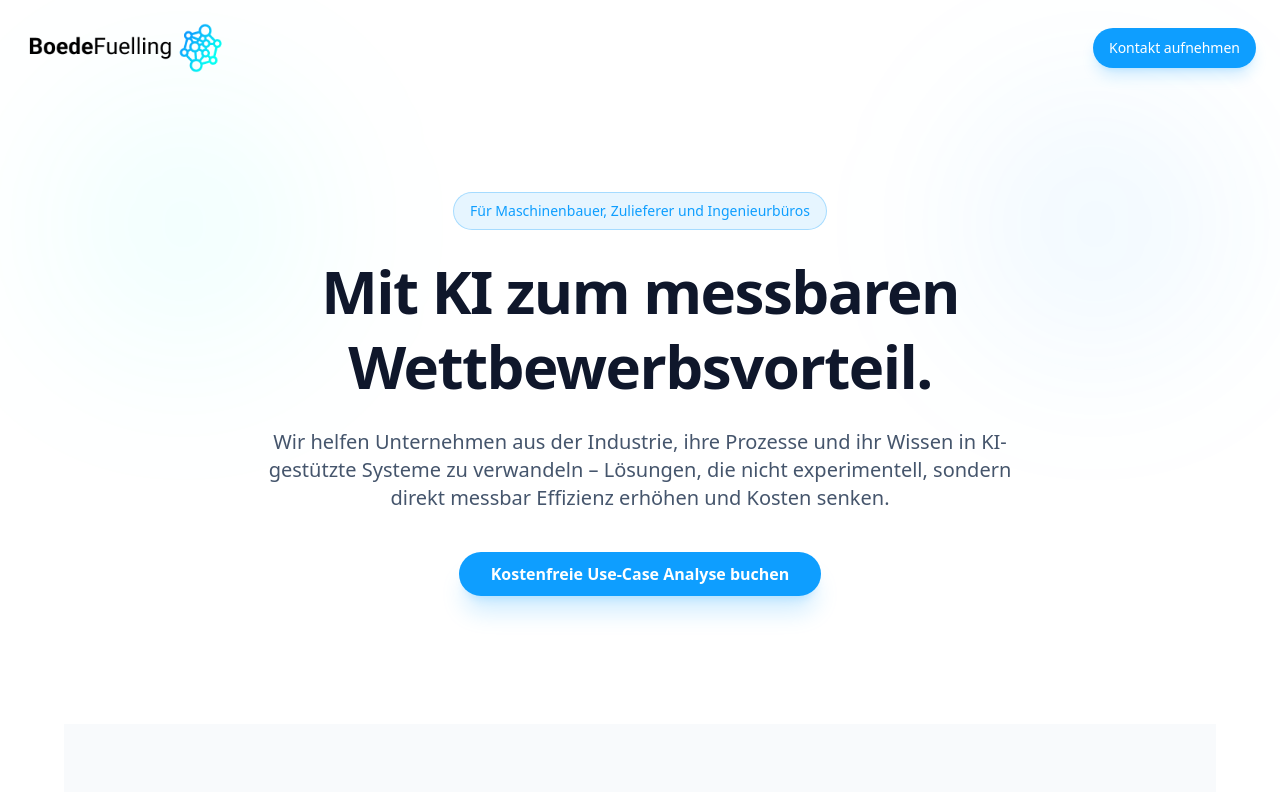
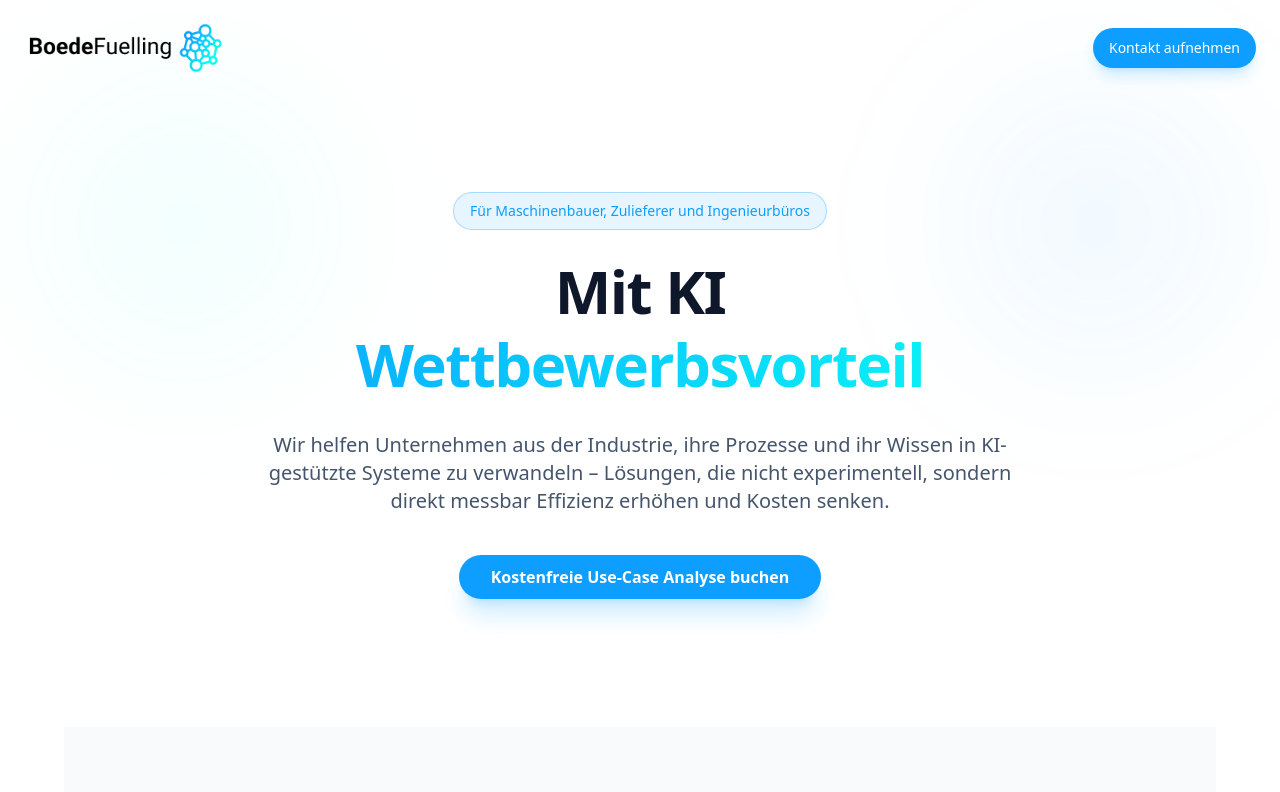
Before and after one commit to bf-2026/boedefuelling.com, a React (Vite) app: page / in a window 1280 px wide. Shown: the top 792 px of the page. Built offline with nearby package versions, Linux system fonts and the light colour scheme.

Commit message:
hero title animated

```diff
--- a/index.html
+++ b/index.html
@@ -4,7 +4,7 @@
     <meta charset="UTF-8" />
     <link rel="icon" type="image/svg+xml" href="/favicon.svg" />
     <meta name="viewport" content="width=device-width, initial-scale=1.0" />
-    <title>boedefuelling.com</title>
+    <title>BoedeFuelling KI Agentur</title>
     <meta
       name="description"
       content="Wir begleiten mittelständische Industrieunternehmen bei der Implementierung von KI-Lösungen. Effizienzsteigerung und Prozessoptimierung durch maßgeschneiderte Künstliche Intelligenz." />
@@ -16,7 +16,7 @@
     <meta property="og:url" content="https://boedefuelling.com/" />
     <meta
       property="og:title"
-      content="KI-Lösungen für die Industrie | Boede Fuelling" />
+      content="KI-Lösungen für die Industrie | BoedeFuelling" />
     <meta
       property="og:description"
       content="Effizienz durch KI: KI-Implementierung für den Mittelstand." />
@@ -25,7 +25,7 @@
       {
         "@context": "https://schema.org",
         "@type": "ProfessionalService",
-        "name": "Boede Fuelling",
+        "name": "BoedeFuelling",
         "image": "https://boedefuelling.com/logo.png",
         "@id": "https://boedefuelling.com",
         "url": "https://boedefuelling.com",
--- a/src/sections/Hero.tsx
+++ b/src/sections/Hero.tsx
@@ -1,7 +1,22 @@
 import { Button } from "../components/ui/Button";
-import { motion } from "framer-motion";
+import { motion, AnimatePresence } from "framer-motion";
+import { useState, useEffect } from "react";
+
+const words = [
+  "Kosten senken",
+  "Effizienz steigern",
+  "Wettbewerbsvorteil generieren",
+];
 
 export default function Hero() {
+  const [index, setIndex] = useState(0);
+
+  useEffect(() => {
+    const interval = setInterval(() => {
+      setIndex((prev) => (prev + 1) % words.length);
+    }, 3000);
+    return () => clearInterval(interval);
+  }, []);
   return (
     <section className="relative pt-32 pb-20 md:pt-48 md:pb-32 overflow-hidden">
       {/* Background decoration */}
@@ -25,9 +40,23 @@ export default function Hero() {
           initial={{ opacity: 0, y: 20 }}
           animate={{ opacity: 1, y: 0 }}
           transition={{ duration: 0.6 }}
-          className="text-4xl md:text-5xl lg:text-6xl font-bold tracking-tight text-slate-900 mb-6 max-w-4xl mx-auto leading-tight">
-          Mit KI zum messbaren{" "}
-          <span className="text-slate-900">Wettbewerbsvorteil.</span>
+          className="text-4xl md:text-5xl lg:text-6xl font-bold tracking-tight text-slate-900 mb-6 max-w-4xl mx-auto leading-tight"
+        >
+          Mit KI{" "}
+          <span className="block h-[1.3em] overflow-hidden">
+            <AnimatePresence mode="wait">
+              <motion.span
+                key={words[index]}
+                initial={{ y: -40, opacity: 0 }}
+                animate={{ y: 0, opacity: 1 }}
+                exit={{ y: 40, opacity: 0 }}
+                transition={{ duration: 0.5, ease: "easeOut" }}
+                className="block bg-gradient-to-r from-brand-primary to-brand-accent bg-clip-text text-transparent pb-2"
+              >
+                {words[index]}
+              </motion.span>
+            </AnimatePresence>
+          </span>
         </motion.h1>
 
         <motion.p
```
